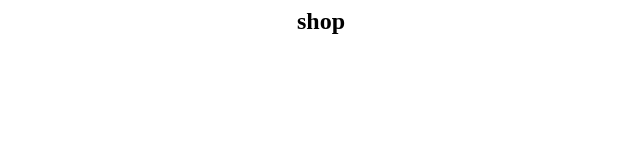
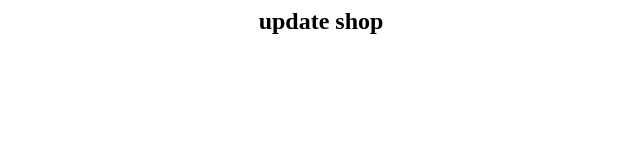
Before and after one commit to jadechoi/test, a plain HTML site: page index.html in a window 1280 px wide. Shown: the whole page, without its empty margins (319-959 px from the left). Drawn offline with Linux system fonts and the light colour scheme.

Commit message:
Update index.html

```diff
--- a/index.html
+++ b/index.html
@@ -1 +1 @@
-<center><h2>shop</h2><center>
+<center><h2>update shop</h2><center>
```
